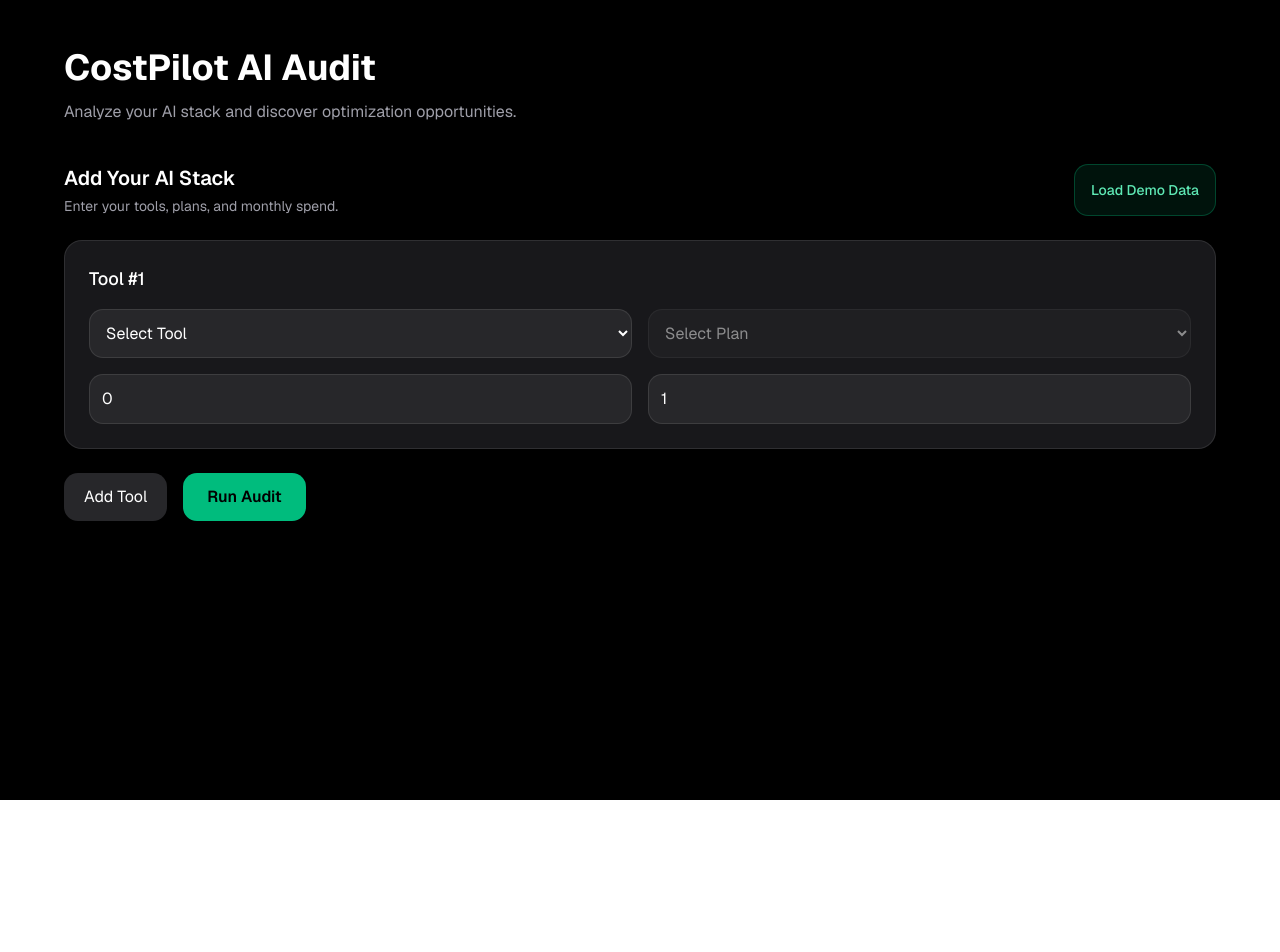
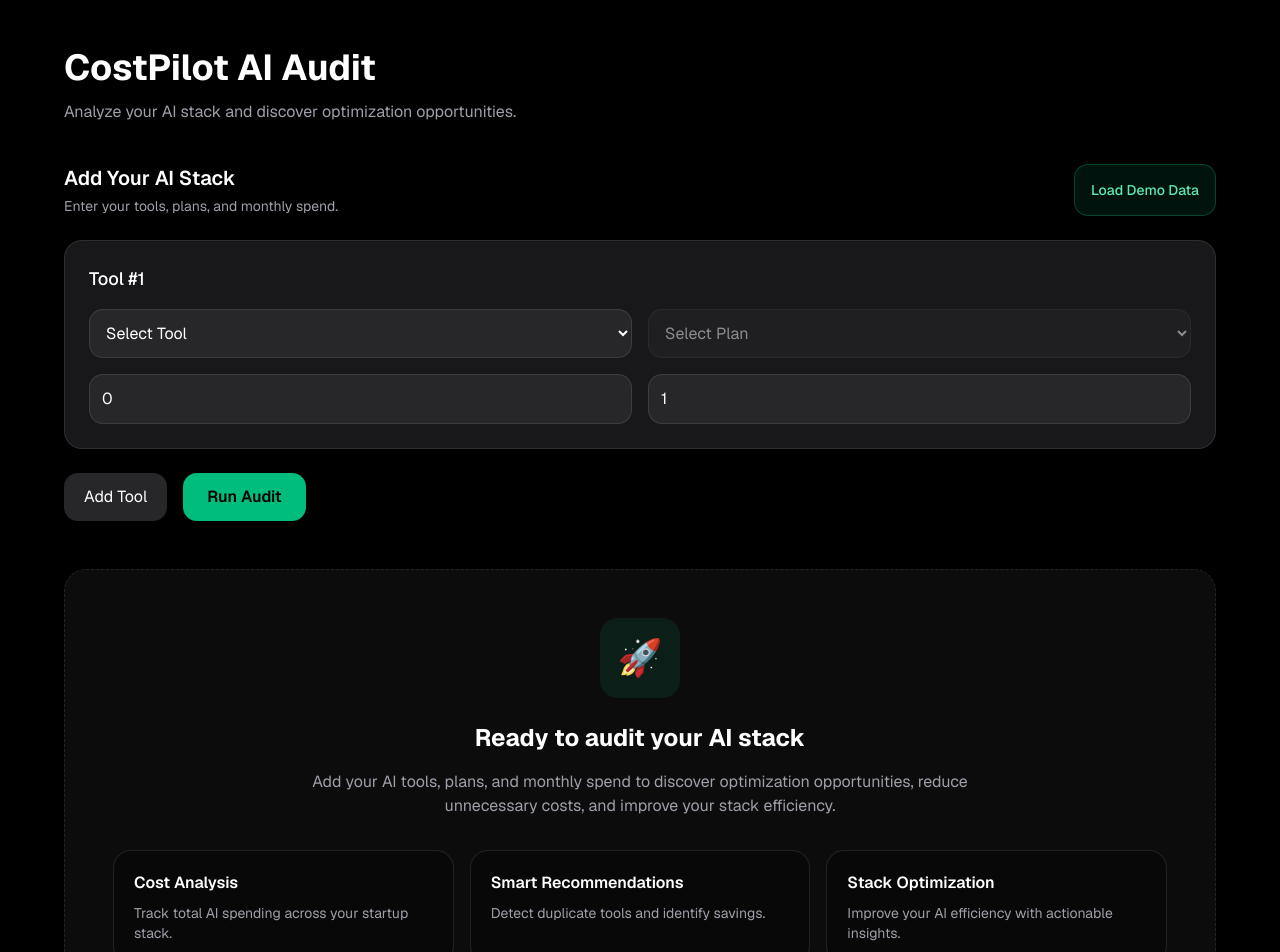
Before and after one commit to unisourav-18/cost-pilot, a Next.js app: page /audit in a window 1280 px wide. Shown: the top 952 px of the page. Before the commit the page ends 800 px from the top, so only its background shows below. Built offline with nearby package versions, Linux system fonts and the light colour scheme.

Commit message:
landing page modularised; empty state added to audit form page

```diff
--- a/app/audit/page.tsx
+++ b/app/audit/page.tsx
@@ -6,6 +6,7 @@ import AuditForm from "@/components/forms/AuditForm";
 
 import StatsCard from "@/components/results/StatsCard";
 import RecommendationCard from "@/components/results/RecommendationCard";
+import EmptyState from "@/components/results/EmptyState";
 
 import LoadingSpinner from "@/components/ui/LoadingSpinner";
 
@@ -71,6 +72,9 @@ export default function AuditPage() {
           </div>
         )}
 
+        {/* Empty State */}
+        {!loading && !result && <EmptyState />}
+
         {/* Results */}
         {!loading && result && (
           <div className="mt-12 space-y-10">
--- /dev/null
+++ b/components/results/EmptyState.tsx
@@ -0,0 +1,51 @@
+export default function EmptyState() {
+  return (
+    <div className="mt-12 rounded-3xl border border-dashed border-white/10 bg-zinc-900/50 p-12 text-center">
+      <div className="mx-auto flex h-20 w-20 items-center justify-center rounded-2xl bg-emerald-500/10 text-4xl">
+        🚀
+      </div>
+
+      <h2 className="mt-6 text-2xl font-bold text-white">
+        Ready to audit your AI stack
+      </h2>
+
+      <p className="mx-auto mt-4 max-w-2xl text-zinc-400">
+        Add your AI tools, plans, and monthly spend to discover
+        optimization opportunities, reduce unnecessary costs,
+        and improve your stack efficiency.
+      </p>
+
+      <div className="mt-8 grid gap-4 text-left md:grid-cols-3">
+        <div className="rounded-2xl border border-white/10 bg-black/30 p-5">
+          <h3 className="font-semibold text-white">
+            Cost Analysis
+          </h3>
+
+          <p className="mt-2 text-sm text-zinc-400">
+            Track total AI spending across your startup stack.
+          </p>
+        </div>
+
+        <div className="rounded-2xl border border-white/10 bg-black/30 p-5">
+          <h3 className="font-semibold text-white">
+            Smart Recommendations
+          </h3>
+
+          <p className="mt-2 text-sm text-zinc-400">
+            Detect duplicate tools and identify savings.
+          </p>
+        </div>
+
+        <div className="rounded-2xl border border-white/10 bg-black/30 p-5">
+          <h3 className="font-semibold text-white">
+            Stack Optimization
+          </h3>
+
+          <p className="mt-2 text-sm text-zinc-400">
+            Improve your AI efficiency with actionable insights.
+          </p>
+        </div>
+      </div>
+    </div>
+  );
+}
```
